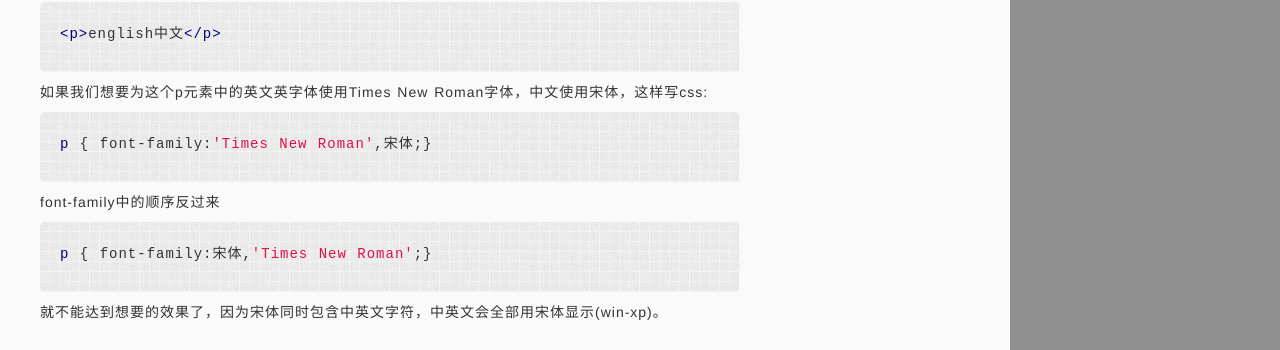
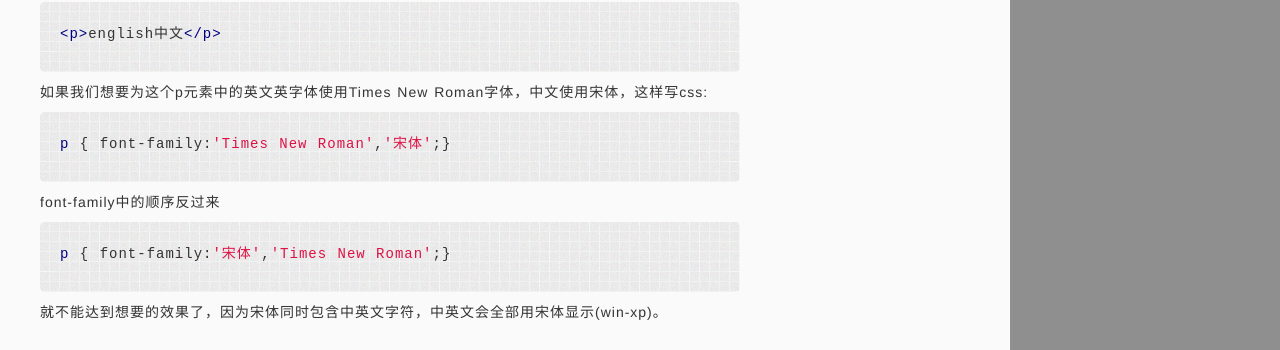
Before and after one commit to zhangwentao/blog, a Jekyll site: the page built from _posts/2013-06-06-set-the-appropriate-font-for-your-website.md, in a window 1280 px wide. Shown: the part 1037-1387 px from the top of the page. Built offline with Jekyll 4.4.1, drawn with Linux system fonts in a browser that asks for light colours; Markdown is read by kramdown in place of the engine named in the settings; comment, search, counter and statistics services are not loaded.

Commit message:
更新文章

````diff
--- a/_posts/2013-06-06-set-the-appropriate-font-for-your-website.md
+++ b/_posts/2013-06-06-set-the-appropriate-font-for-your-website.md
@@ -46,13 +46,13 @@ tag: ['css','字体']
 如果我们想要为这个p元素中的**英文**英字体使用**Times New Roman**字体，**中文**使用**宋体**，这样写css:
 
 ```css
-p { font-family:'Times New Roman',宋体;}
+p { font-family:'Times New Roman','宋体';}
 ```
 
 font-family中的顺序反过来
 
 ```css
-p { font-family:宋体,'Times New Roman';}
+p { font-family:'宋体','Times New Roman';}
 ```
 
 就不能达到想要的效果了，因为宋体同时包含中英文字符，中英文会全部用宋体显示(win-xp)。
````
